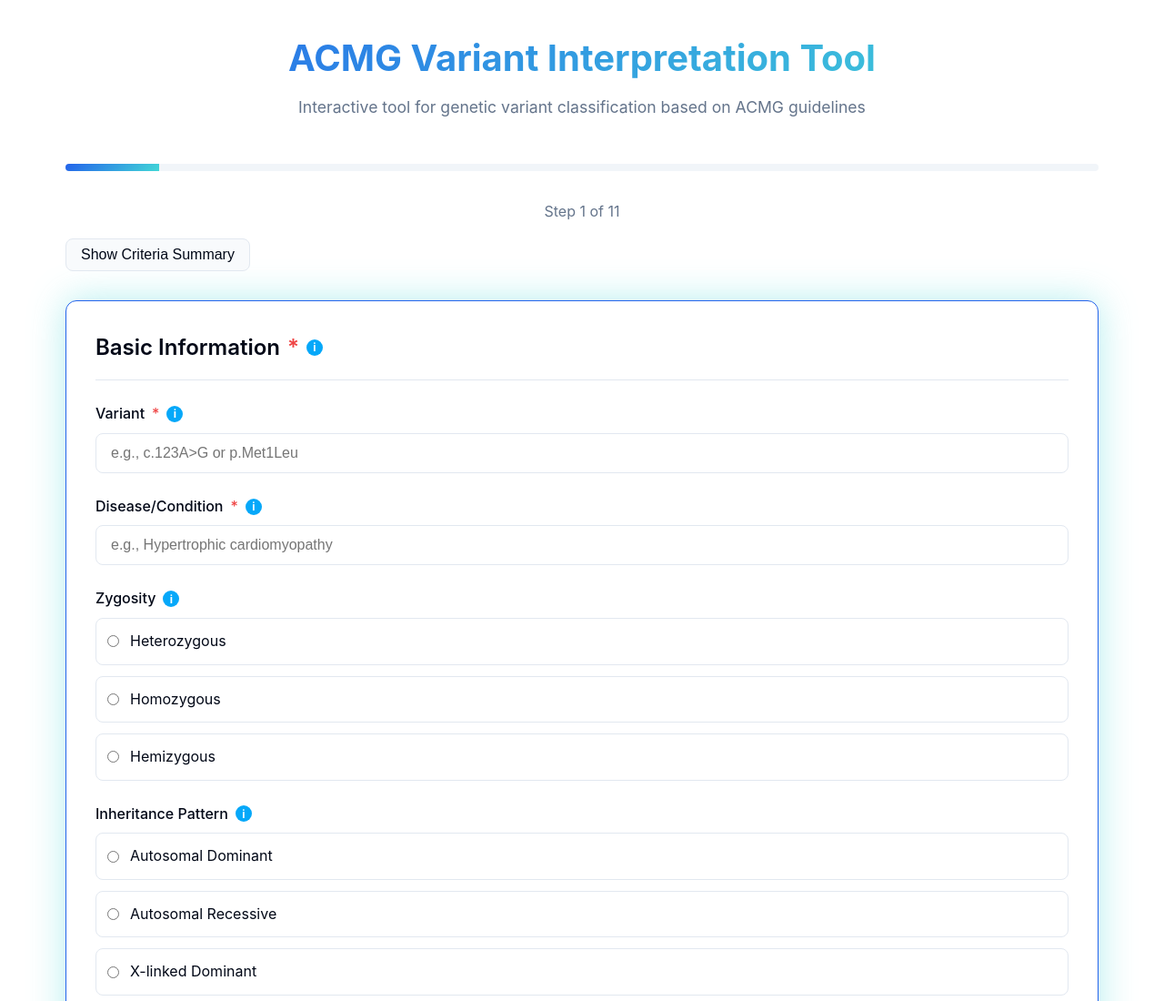
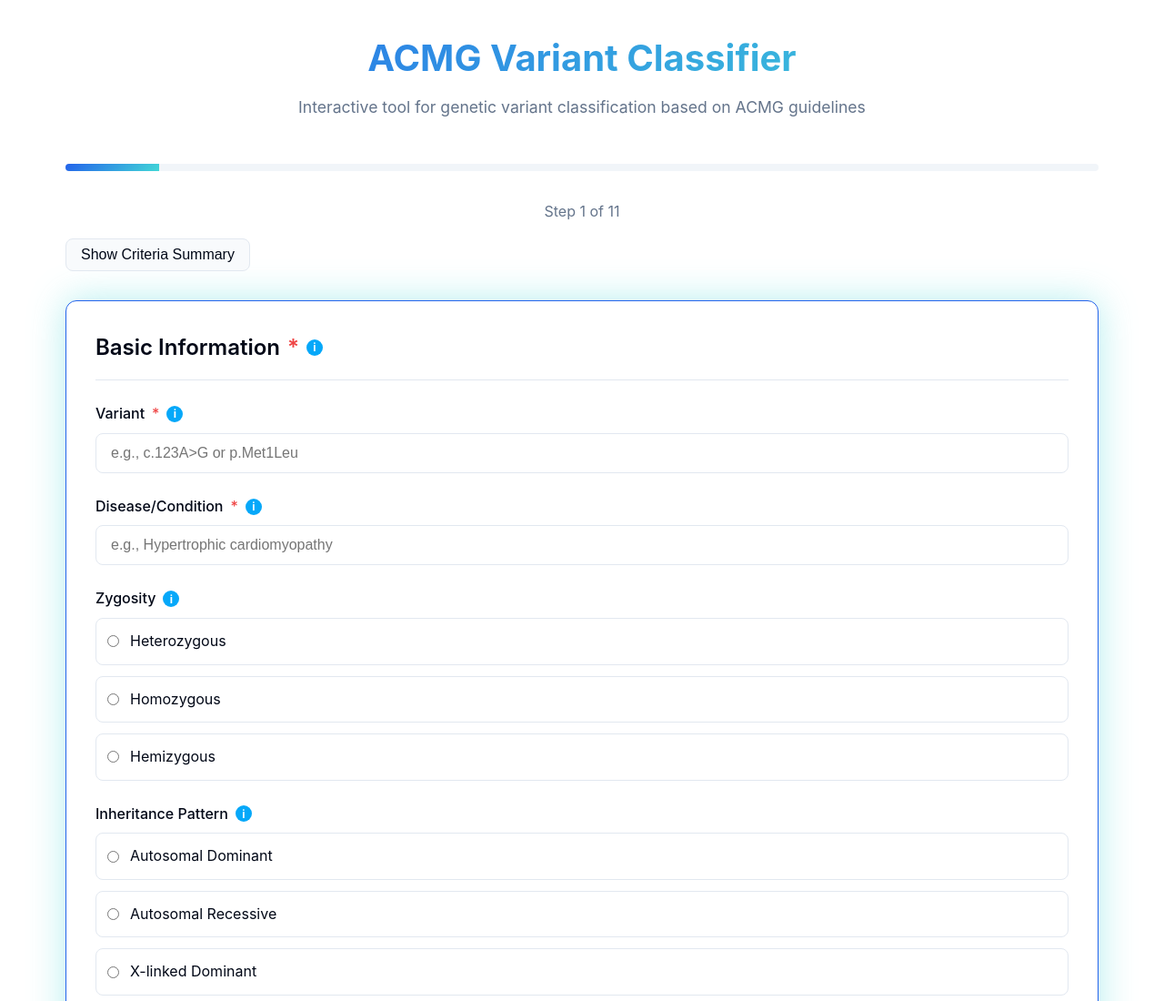
Before and after one commit to GI-Lab-TIGS/ACMG_Variant_Interpretation_Tool, a plain HTML site: page index.html in a window 1280 px wide. Shown: the top 1100 px of the page at 91% size. Drawn offline with Linux system fonts and the light colour scheme.

Commit message:
Update index.html

```diff
--- a/index.html
+++ b/index.html
@@ -11,7 +11,7 @@
     <div class="container">
         <!-- Header Section -->
         <div class="header">
-            <h1> ACMG Variant Interpretation Tool</h1>
+            <h1> ACMG Variant Classifier</h1>
             <p>Interactive tool for genetic variant classification based on ACMG guidelines</p>
         </div>
 
```
